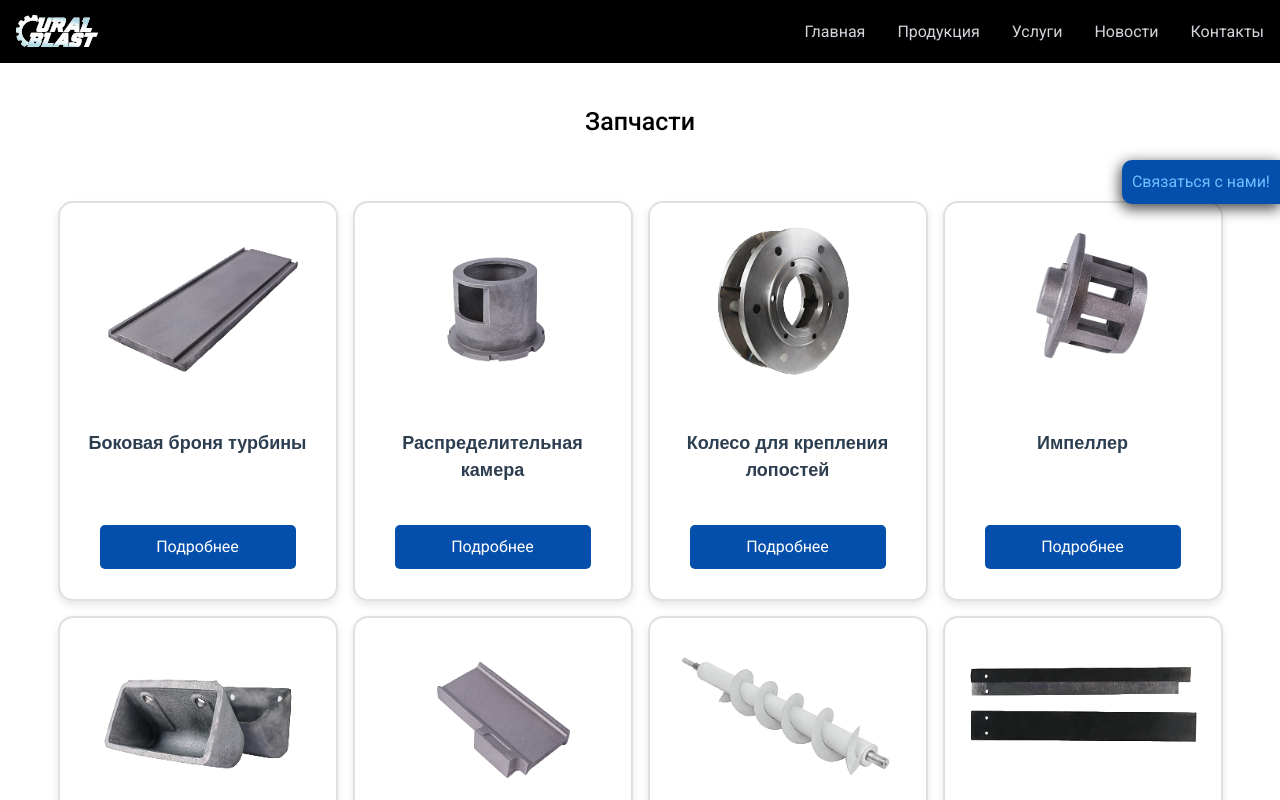
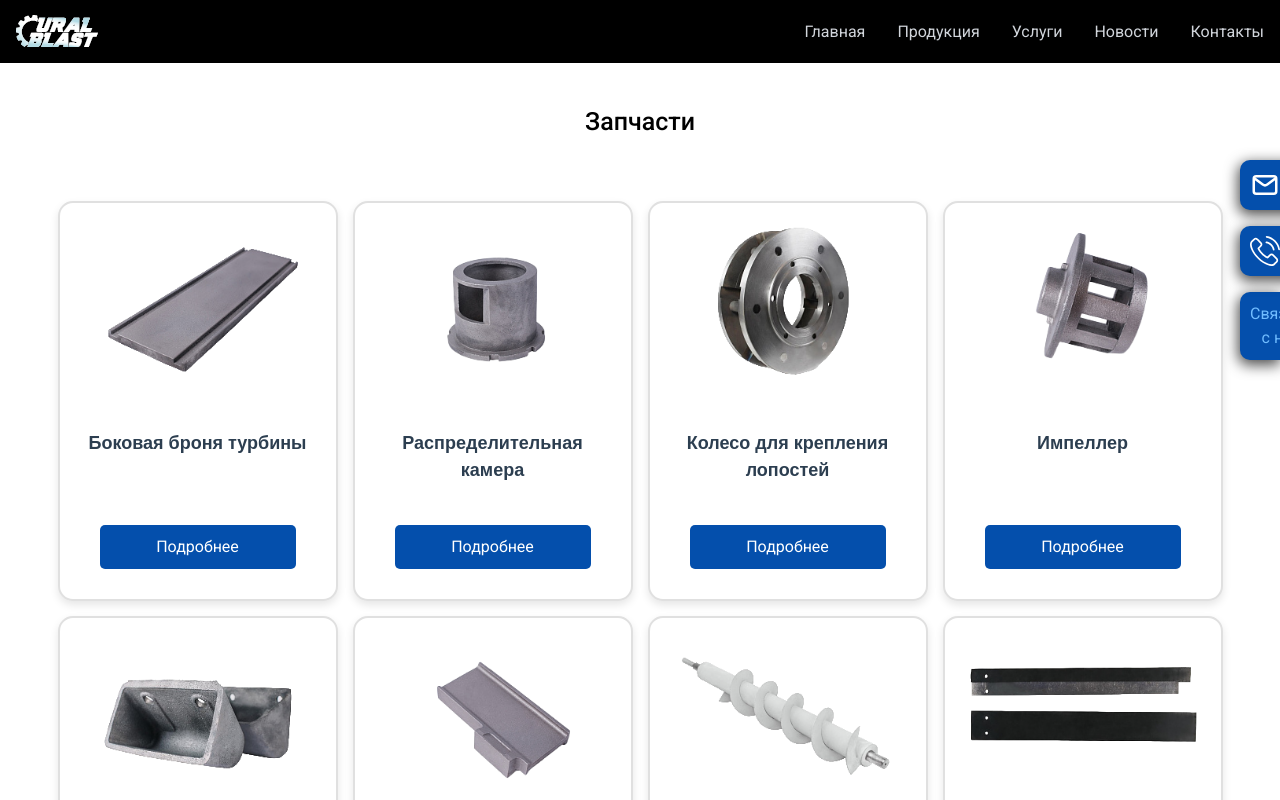
Before and after one commit to aylivdele/uralblast, a React (Vite) app: page /parts in a window 1280 px wide. Shown: the top 800 px of the page. Built offline with nearby package versions, Linux system fonts and the light colour scheme.

Commit message:
side buttons

```diff
--- a/src/App.jsx
+++ b/src/App.jsx
@@ -11,7 +11,7 @@ import PartPage from './components/PartPage';
 import { productsData } from './data/productData';
 import { partsData } from './data/partsData';
 import NewsPage from './components/NewsPage';
-import SideButton from './components/SideButton';
+import SideButton from './components/SideButtons';
 
 function App() {
   return (
--- a/src/components/SideButton.jsx
+++ /dev/null
@@ -1,11 +0,0 @@
-import { HashLink } from 'react-router-hash-link';
-
-const SideButton = () => {
-  return (
-      <button className='side-button'>
-        <HashLink smooth to="/#service-form" alt='Контакты'>Связаться с нами!</HashLink>
-      </button>
-  )
-};
-
-export default SideButton;
--- /dev/null
+++ b/src/components/SideButtons.jsx
@@ -0,0 +1,26 @@
+import { HashLink } from 'react-router-hash-link';
+import useOutsideAlerter from './utils/ousideAlerter.hook';
+
+const SideButtons = () => {
+  const emailRef = useOutsideAlerter();
+  const phoneRef = useOutsideAlerter();
+
+  return (
+    <div className='side-container'>
+      <div className='side-button' ref={emailRef}>
+        <img src='/images/email.svg'/>
+        <a href='mailto:example@mail.ru'>example@mail.ru</a>
+      </div>
+      <div className='side-button' ref={phoneRef}>
+        <img src='/images/phone-call.svg'/>
+        <a href='tel:+7999123456'>+7999123456</a>
+      </div>
+      <button className='side-text'>
+        <HashLink smooth to="/#service-form" alt='Контакты'>Связаться с нами!</HashLink>
+      </button>
+
+    </div>
+  )
+};
+
+export default SideButtons;
--- /dev/null
+++ b/src/components/utils/ousideAlerter.hook.js
@@ -0,0 +1,25 @@
+import React, { useRef, useEffect } from "react";
+
+function useOutsideAlerter() {
+  const ref = useRef(null);
+
+  useEffect(() => {
+    function handleClick(event) {
+      console.log(event.target);
+      if (ref.current && !ref.current.contains(event.target)) {
+        ref.current.classList.remove('clicked');
+      }
+      if (ref.current && (ref.current.contains(event.target) || ref.current.contains(event.target.parentElement))) {
+        ref.current.classList.toggle('clicked');
+
+      }
+    }
+    document.addEventListener("click", handleClick);
+    return () => {
+      document.removeEventListener("click", handleClick);
+    };
+  }, [ref]);
+  return ref;
+}
+
+export default useOutsideAlerter;
--- a/src/css/styles.css
+++ b/src/css/styles.css
@@ -37,18 +37,59 @@ body {
   background: #fff;
 }
 
-.side-button {
-  color: white;
+.side-container {
   position: fixed;
   right: 0;
   top: 20vh;
+  display: flex;
+  flex-direction: column;
+  gap: 2vh;
   z-index: 99999;
-  writing-mode: sideways-lr;
-  background: #044fac;
-  padding: 10px;
-  border-radius: 10px 0 0 10px;
-  box-shadow: -1px 4px 14px 1px #000000b4;
+  align-items: flex-end;
+
+  .side-text,.side-button {
+    display: flex;
+    gap: 5px;
+    color: white;
+    background: #044fac;
+    padding: 10px;
+    border-radius: 10px 0 0 10px;
+    box-shadow: -1px 4px 14px 1px #000000b4;
+    width: 40px;
+  }
+
+  .side-text {
+    writing-mode: sideways-lr;
+  }
+
+  .side-button {
+    display: flex;
+    align-items: center;
+    --a-width: 150px;
+    width: calc(var(--a-width) + 40px);
+    transform: translateX(var(--a-width));
+    -webkit-transition: transform 0.5s ease-in-out;
+    -moz-transition: transform 0.5s ease-in-out;
+    -o-transition: transform 0.5s ease-in-out;
+    transition: transform 0.5s ease-in-out;
+    a {
+      width: var(--a-width);
+      text-align: center;
+    }
+    @media (max-width: 768px) {
+      &.clicked {
+        transform: translateX(0);
+      }
+    }
+    @media (min-width: 769px) {
+      &:hover {
+        transform: translateX(0);
+    }
+    }
+  }
 }
+
+
 .sections {
   width: fit-content;
   max-width: 100%;
```
Also changed, not shown: public/images/email.svg (added), public/images/phone-call.svg (added).
